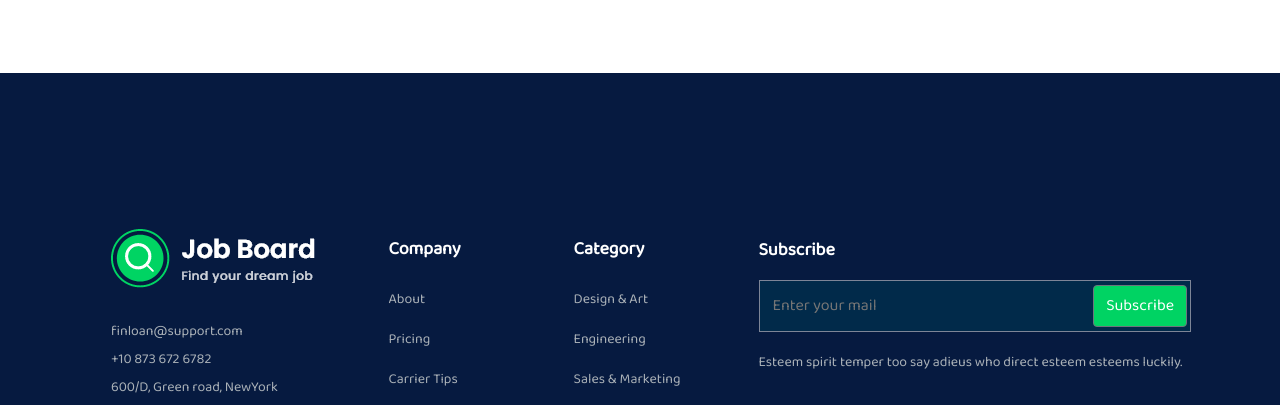
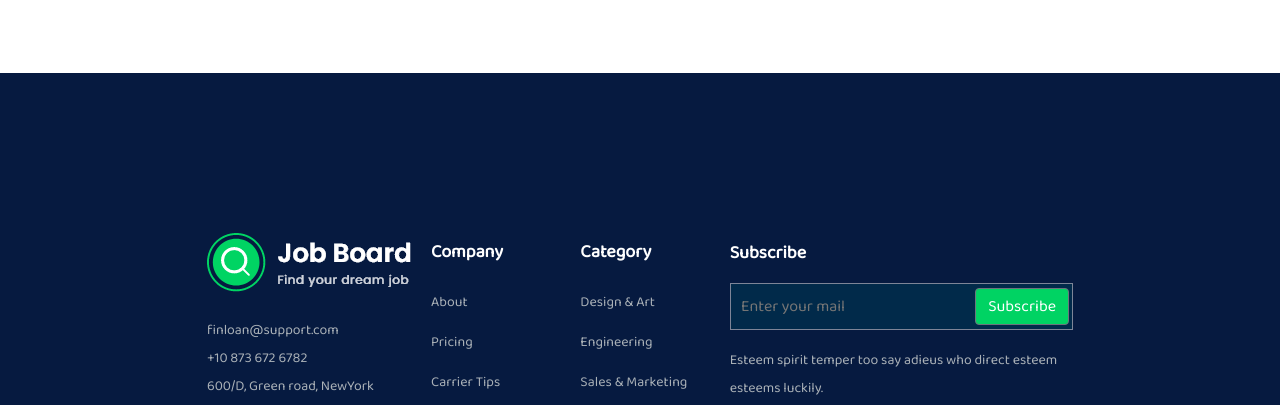
Before and after one commit to arwagadd/Job-Board, a plain HTML site: page index.html in a window 1280 px wide. Shown: the part 4282-4687 px from the top of the page. Drawn offline with nearby package versions, Linux system fonts and the light colour scheme.

Commit message:
Final update

```diff
--- a/css/style.css
+++ b/css/style.css
@@ -661,7 +661,7 @@ h4:hover,
 
 .sec5 {
     background-color: #061a40;
-    padding: 6rem 0 1rem 6rem;
+    padding: 6rem 0 1rem 0;
 }
 
 .footer-image {
@@ -753,6 +753,9 @@ h4:hover,
 
     padding-top: 5%;
     padding-bottom: 3%;
+    display: flex;
+    width: 70%;
+    margin-left: 15%;
 }
 
 .copyright-text {
--- a/index.html
+++ b/index.html
@@ -797,7 +797,7 @@
     </section>
 
     <footer class="sec5">
-        <div class="row container justify-content-between footer-area">
+        <div class="row footer-area">
             <div class="col-lg-3">
                 <img class="footer-image"
                     src="./images/search-icon.png"
```
